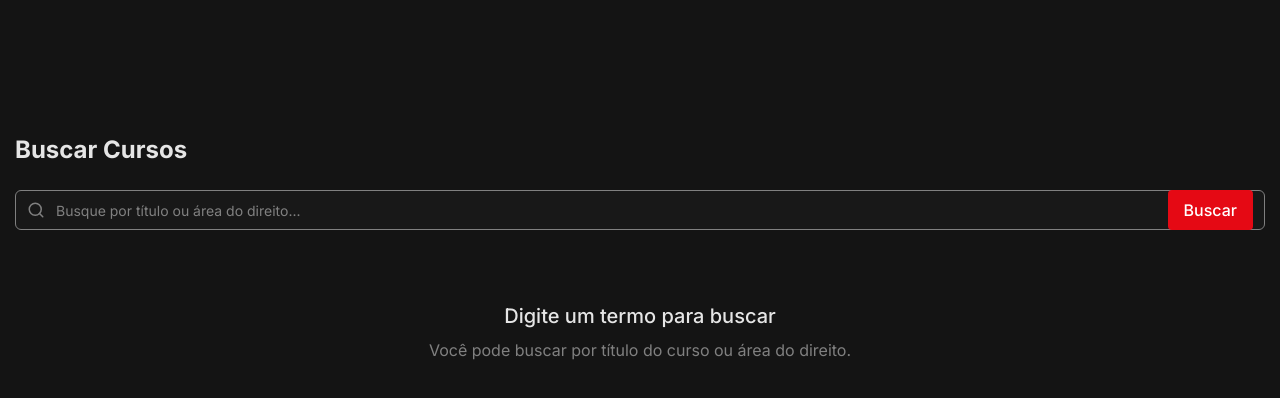
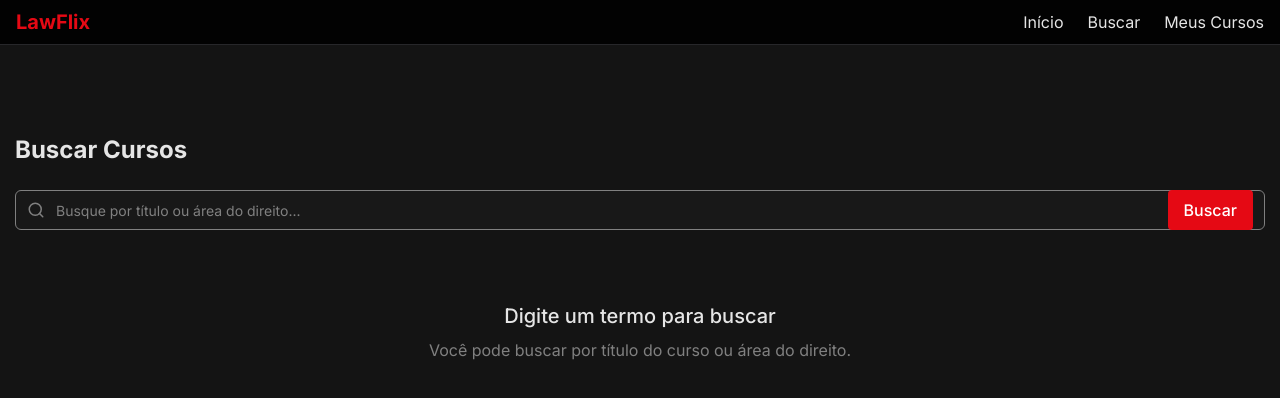
Before and after one commit to WESLEYANALISE/direito-flix-app, a React (Vite) app: page /search in a window 1280 px wide. Shown: the top 398 px of the page. Built offline with nearby package versions, Linux system fonts and the light colour scheme.

Commit message:
Fix: Header component type error
The Header component was not returning a valid JSX element. This commit fixes the error by ensuring the Header component returns a valid React element.

```diff
--- a/src/components/Header.tsx
+++ b/src/components/Header.tsx
@@ -1,5 +1,38 @@
+
 import { Link } from "react-router-dom";
+import { BookOpen, Search, Home } from "lucide-react";
+
 const Header = () => {
-  return;
+  return (
+    <header className="fixed top-0 left-0 right-0 bg-black bg-opacity-90 border-b border-zinc-800 py-2 px-4 z-50">
+      <div className="hidden md:flex justify-between items-center">
+        <div className="flex items-center">
+          <Link to="/" className="text-xl font-bold text-netflix-accent">LawFlix</Link>
+        </div>
+        <nav className="flex space-x-6">
+          <Link to="/" className="text-netflix-text hover:text-netflix-accent">Início</Link>
+          <Link to="/search" className="text-netflix-text hover:text-netflix-accent">Buscar</Link>
+          <Link to="/my-courses" className="text-netflix-text hover:text-netflix-accent">Meus Cursos</Link>
+        </nav>
+      </div>
+
+      {/* Mobile navigation - moved from MobileFooter to Header */}
+      <div className="flex md:hidden justify-around items-center">
+        <Link to="/" className="flex flex-col items-center text-netflix-text hover:text-netflix-accent">
+          <Home size={24} />
+          <span className="text-xs mt-1">Início</span>
+        </Link>
+        <Link to="/search" className="flex flex-col items-center text-netflix-text hover:text-netflix-accent">
+          <Search size={24} />
+          <span className="text-xs mt-1">Buscar</span>
+        </Link>
+        <Link to="/my-courses" className="flex flex-col items-center text-netflix-text hover:text-netflix-accent">
+          <BookOpen size={24} />
+          <span className="text-xs mt-1">Meus Cursos</span>
+        </Link>
+      </div>
+    </header>
+  );
 };
+
 export default Header;
--- a/src/components/Layout.tsx
+++ b/src/components/Layout.tsx
@@ -1,16 +1,16 @@
 
 import { Outlet } from "react-router-dom";
 import Header from "./Header";
-import MobileFooter from "./MobileFooter";
 
 const Layout = () => {
-  return <div className="flex flex-col min-h-screen bg-netflix-background text-netflix-text mx-px my-[30px]">
+  return (
+    <div className="flex flex-col min-h-screen bg-netflix-background text-netflix-text mx-px my-[30px]">
       <Header />
-      <MobileFooter />
       <main className="flex-1 container mx-auto md:py-6 my-[10px] py-0 px-[14px] mt-20">
         <Outlet />
       </main>
-    </div>;
+    </div>
+  );
 };
 
 export default Layout;
--- a/src/components/MobileFooter.tsx
+++ b/src/components/MobileFooter.tsx
@@ -1,26 +1,7 @@
 
-import { Link } from "react-router-dom";
-import { Home, BookOpen, Search } from "lucide-react";
-
+// This component is now empty as its functionality has been moved to the Header component
 const MobileFooter = () => {
-  return (
-    <div className="fixed top-0 left-0 right-0 bg-black bg-opacity-90 border-b border-zinc-800 py-2 px-4 md:hidden z-50">
-      <div className="flex justify-around items-center">
-        <Link to="/" className="flex flex-col items-center text-netflix-text hover:text-netflix-accent">
-          <Home size={24} />
-          <span className="text-xs mt-1">Início</span>
-        </Link>
-        <Link to="/search" className="flex flex-col items-center text-netflix-text hover:text-netflix-accent">
-          <Search size={24} />
-          <span className="text-xs mt-1">Buscar</span>
-        </Link>
-        <Link to="/my-courses" className="flex flex-col items-center text-netflix-text hover:text-netflix-accent">
-          <BookOpen size={24} />
-          <span className="text-xs mt-1">Meus Cursos</span>
-        </Link>
-      </div>
-    </div>
-  );
+  return null;
 };
 
 export default MobileFooter;
```
